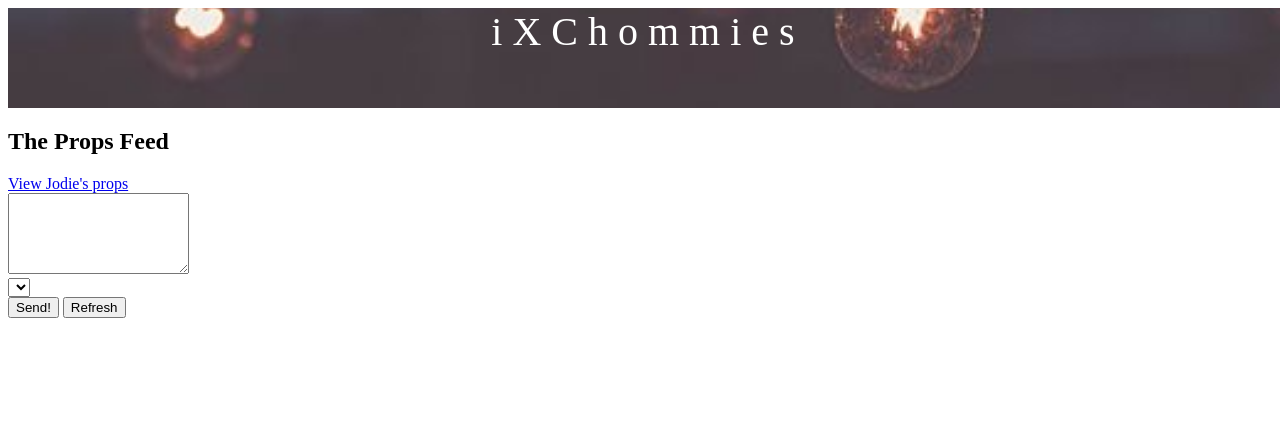
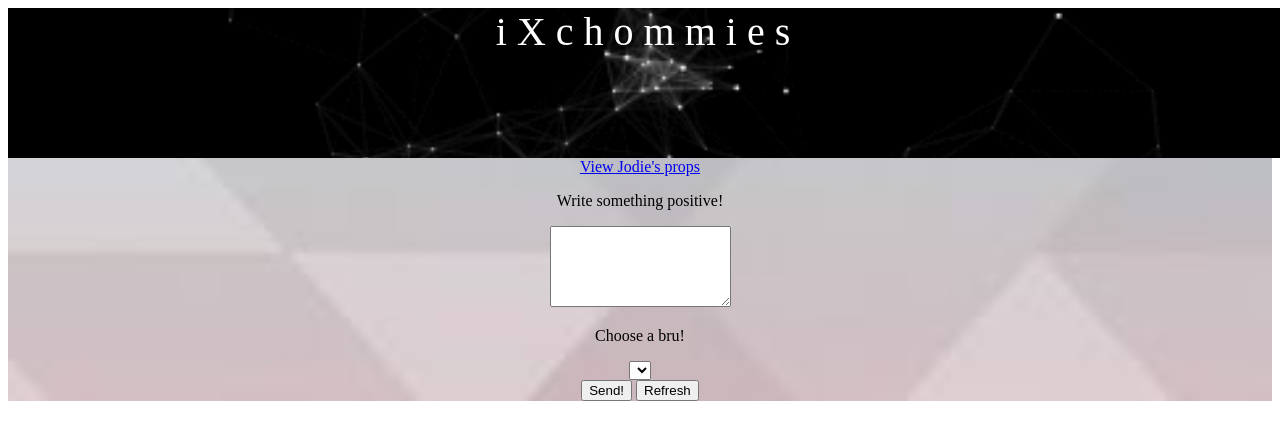
Before and after one commit to jodieryu/iXassignments, a plain HTML site: page Day12/index.html in a window 1280 px wide. Drawn offline with nearby package versions, Linux system fonts and the light colour scheme; no server answers.

Commit message:
Added styling

```diff
--- a/Day12/index.html
+++ b/Day12/index.html
@@ -7,7 +7,7 @@
 </head>
 
 <body ng-app="iXCApp">
-	<div class="header">iXChommies</div>
+	<div class="header">iXchommies</div>
 
 	<div class="container">
 		<div class="col-md-6 col-md-offset-3">
--- a/Day12/script.js
+++ b/Day12/script.js
@@ -20,7 +20,7 @@ app.controller("FeedCtrl", function($scope, $http) {
 				token: CHOMMIES_TOKEN
 			}
 		}).then(function(response) {
-			console.log(response);
+			//console.log(response);
 			$scope.props = response.data;
 		});
 
@@ -31,12 +31,11 @@ app.controller("FeedCtrl", function($scope, $http) {
 				token: CHOMMIES_TOKEN
 			}
 		}).then(function(response) {
-			console.log(response);
+			//console.log(response);
 			$scope.brus = response.data;
 		});
 
 		$scope.sendProps = function() {
-			console.log($scope.sendProps);
 			$http({
 				url: "http://ixchommies.herokuapp.com/props",
 				method: "POST",
@@ -48,11 +47,12 @@ app.controller("FeedCtrl", function($scope, $http) {
 					props: $scope.newPropsValue //newProp.text
 				}
 			}).then(function(response) {
-				console.log(response);
 				$scope.props.push(response.data);
-				$scope.newPropsValue= {}; //????
+				$scope.newPropsValue = ""; //clear out the field
+				$scope.selectedBru = "";
 			}).catch(function(response) {
 				$scope.errorMsg = response.data.message;
+				console.log(response);
 			});
 		}
 	}
--- a/Day12/style.css
+++ b/Day12/style.css
@@ -1,7 +1,7 @@
 .header {
 	width: 100vw;
-	height: 100px;
-    background: url(prettylights.jpg) no-repeat center center;
+	height: 150px;
+    background: url(images/nightsky.gif) no-repeat center center;
     background-size: cover;
     color: white;
     font-family: 'Raleway' sans-serif;
@@ -10,7 +10,6 @@
     font-weight: 100;
     text-align: center;
 }
-
 .alert:hover{
 	opacity: 0;
 	transition: 1s;
@@ -23,3 +22,12 @@ button:hover{
 	color: blue;
 	font-weight: bold;
 }
+/*------FEED STYLING------*/
+.feed-container {
+	background: url(images/gradient.jpg) no-repeat center center;
+	background-size: cover;
+}
+.row {
+	text-align: center;
+	font-family: 'Raleway' sans-serif;
+}
--- a/Day12/templates/feed.html
+++ b/Day12/templates/feed.html
@@ -3,15 +3,17 @@
  <!-- <option value="1234">Gabe</option> -->
 
  <div ng-controller="FeedCtrl">
-	 <h2>The Props Feed</h2>
+	<div class="feed-container">
+		<div class="row">
 			<a href=#/me class="link">View Jodie's props</a>
-	 <div class="row">
+		 	<p>Write something positive!</p>
 			<textarea name="Prop" rows="5" ng-model="newPropsValue" class="form-control"></textarea>
-		 <p class = "alert alert-danger ng-binding" ng-show="errorMessage">Positive props only!!</p>
+			<p class = "alert alert-danger ng-binding" ng-show="errorMsg">Positive props only!!</p>
 		</div>
 		 <div class="row">
 		 	<div class="col-md-4">
-	 		<select ng-model="selectedBru" ng-options="bru.id as bru.first_name for bru in brus"></select>
+		 		<p>Choose a bru!</p>
+		 		<select ng-model="selectedBru" ng-options="bru as bru.first_name for bru in brus"></select>
 		 	</div>
 		 	<div class="col-md-4">
 				<button ng-click="sendProps()">Send!</button>
@@ -26,5 +28,5 @@
 				<p>Positivity Score: {{prop.positivity_score | number}}</p>
 			</div>
 		</div>
-
 	</div>
+</div>
```
Also changed, not shown: Day12/images/gradient.jpg (added), Day12/images/nightsky.gif (added), Day12/images/prettylights.jpg (renamed from Day12/prettylights.jpg). Lines whose indentation alone changed are shown as unchanged.
